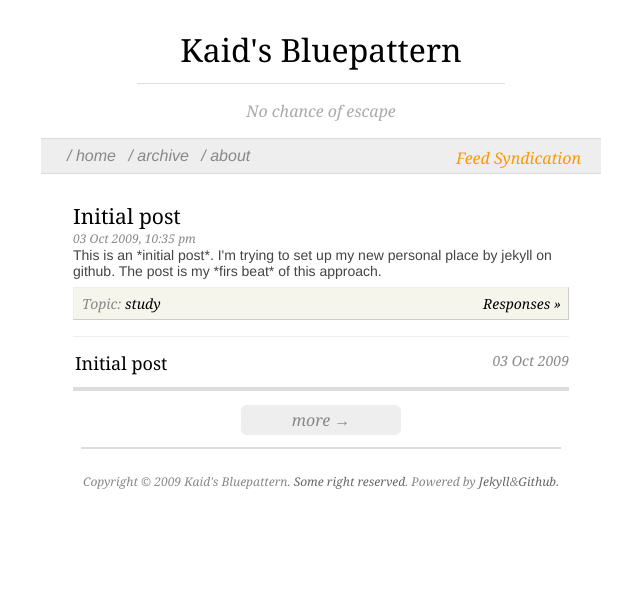
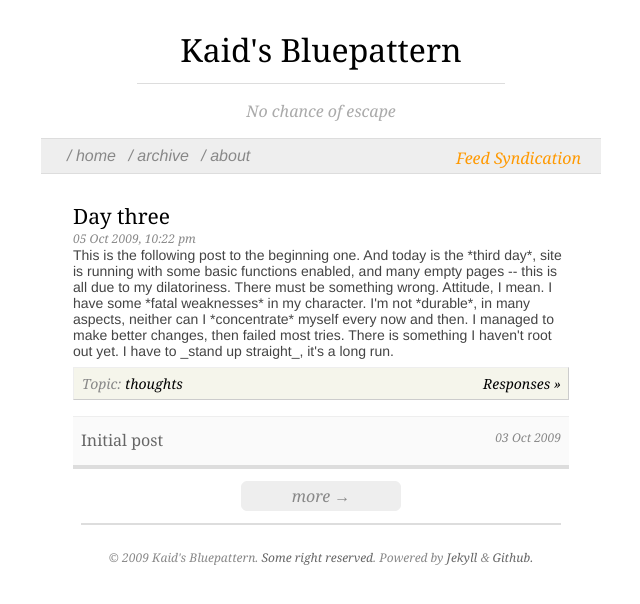
Before and after one commit to kaid/kaid.github.com, a Jekyll site: the page built from index.html, in a window 1280 px wide. Shown: the top 604 px of the page, without its empty margins (319-959 px from the left). Built offline with Jekyll 4.4.1, drawn with Linux system fonts in a browser that asks for light colours; comment, search, counter and statistics services are not loaded.

Commit message:
2nd post and some tweaks

```diff
--- a/_layouts/base.html
+++ b/_layouts/base.html
@@ -26,8 +26,8 @@
         </div>
         {{ content }}
         <div id="footer">
-            <span>Copyright &copy; 2009 Kaid's Bluepattern. <a rel="license" href="http://creativecommons.org/licenses/by-nc-sa/2.5/cn/" title="Creative Commons Attribution-Noncommercial-Share Alike 2.5 China Mainland">Some right reserved</a>.</span>
-            <span>Powered by <a href="http://jekyllrb.com/" title="Jekyll">Jekyll</a>&amp;<a href="http://github.com/" title="Github">Github.</a></span>
+            <span>&copy; 2009 Kaid's Bluepattern. <a rel="license" href="http://creativecommons.org/licenses/by-nc-sa/2.5/cn/" title="Creative Commons Attribution-Noncommercial-Share Alike 2.5 China Mainland">Some right reserved</a>.</span>
+            <span>Powered by <a href="http://jekyllrb.com/" title="Jekyll">Jekyll </a>&amp;<a href="http://github.com/" title="Github"> Github.</a></span>
         </div>
     </div>
 
--- /dev/null
+++ b/_posts/2009-10-05-day-three.textile
@@ -0,0 +1,11 @@
+---
+layout: post
+title: Day three
+topic: thoughts
+time: 10:22 pm
+id: 2
+---
+
+This is the following post to the beginning one. And today is the *third day*, site is running with some basic functions enabled, and many empty pages -- this is all due to my dilatoriness.
+
+There must be something wrong. Attitude, I mean. I have some *fatal weaknesses* in my character. I'm not *durable*, in many aspects, neither can I *concentrate* myself every now and then. I managed to make better changes, then failed most tries. There is something I haven't root out yet. I have to _stand up straight_, it's a long run.
--- a/index.html
+++ b/index.html
@@ -17,7 +17,7 @@ identity: home
                 </div>
             </div>
 
-            <ul id="recent_posts">{% for post in site.posts limit:4 %}
+            <ul id="recent_posts">{% for post in site.posts limit:4 offset:1 %}
                 <li><a href="{{ post.url }}">{{ post.title }}<span>{{ post.date | date_to_string }}</span></a></li>{% endfor %}
             </ul>
 
--- a/stylesheets/base.css
+++ b/stylesheets/base.css
@@ -195,30 +195,35 @@ a {
 
         /*== #wrapper#content#recent_posts ==*/
         #recent_posts {
-            padding: 0 2px 4px 2px;
+            padding: 6px 0 8px 0;
+            margin: 0 0 12px 0;
             list-style: none;
             font-style: normal;
             border-bottom: 4px solid #ddd;
+            background-color: #fafafa;
         }
 
             #recent_posts li {}
 
                 #recent_posts li a {
                     display: block;
-                    padding-bottom: 8px;
-                    font-size: 18px;
+                    padding: 6px 8px;
+                    font-size: 16px;
+                    color: #666;
                 }
 
                 #recent_posts a:hover {
-                    padding-bottom: 7px;
+                    padding: 5px 8px;
+                    border-top: 1px dashed #ddd;
                     border-bottom: 1px dashed #ddd;
+                    background-color: #fefee1;
                 }
 
                     #recent_posts li span {
                         position: absolute;
-                        right: 32px;
+                        right: 40px;
                         color: #888;
-                        font-size: 14px;
+                        font-size: 12px;
                         font-style: italic;
                     }
 
```
